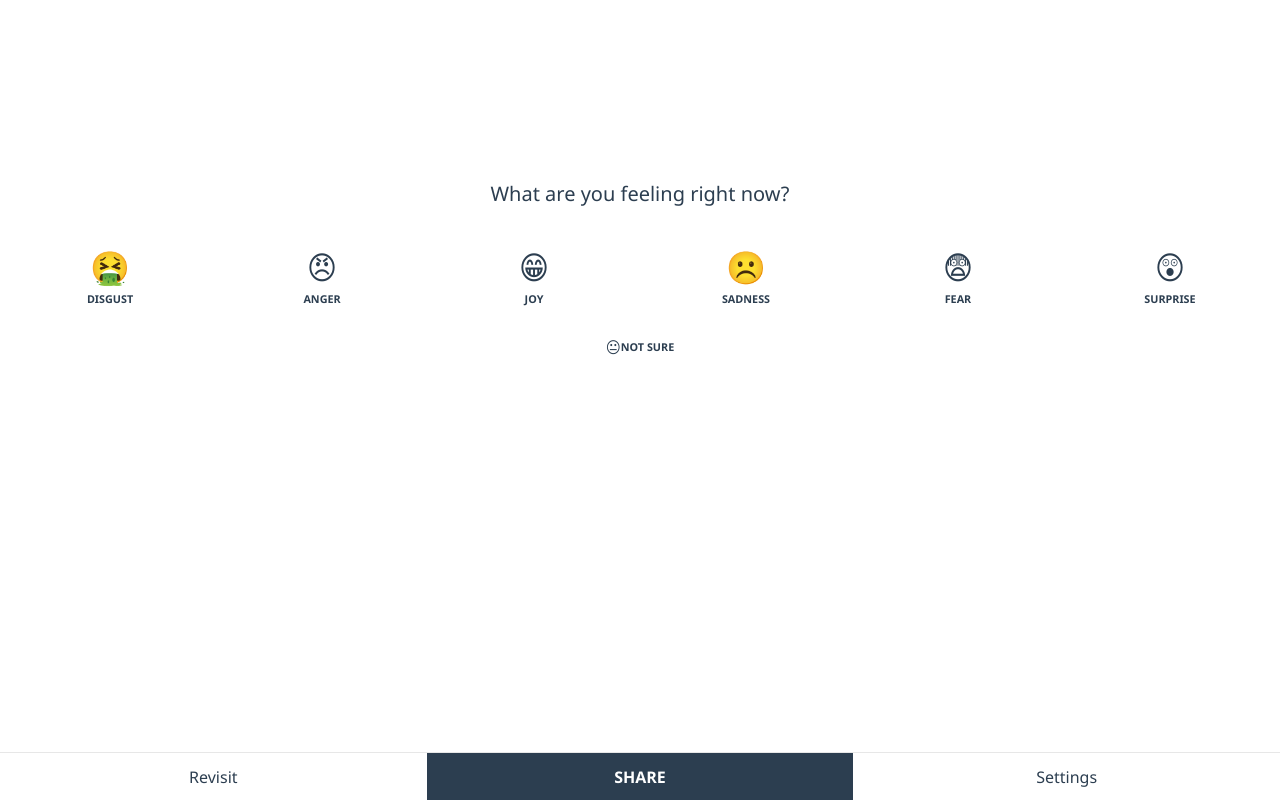
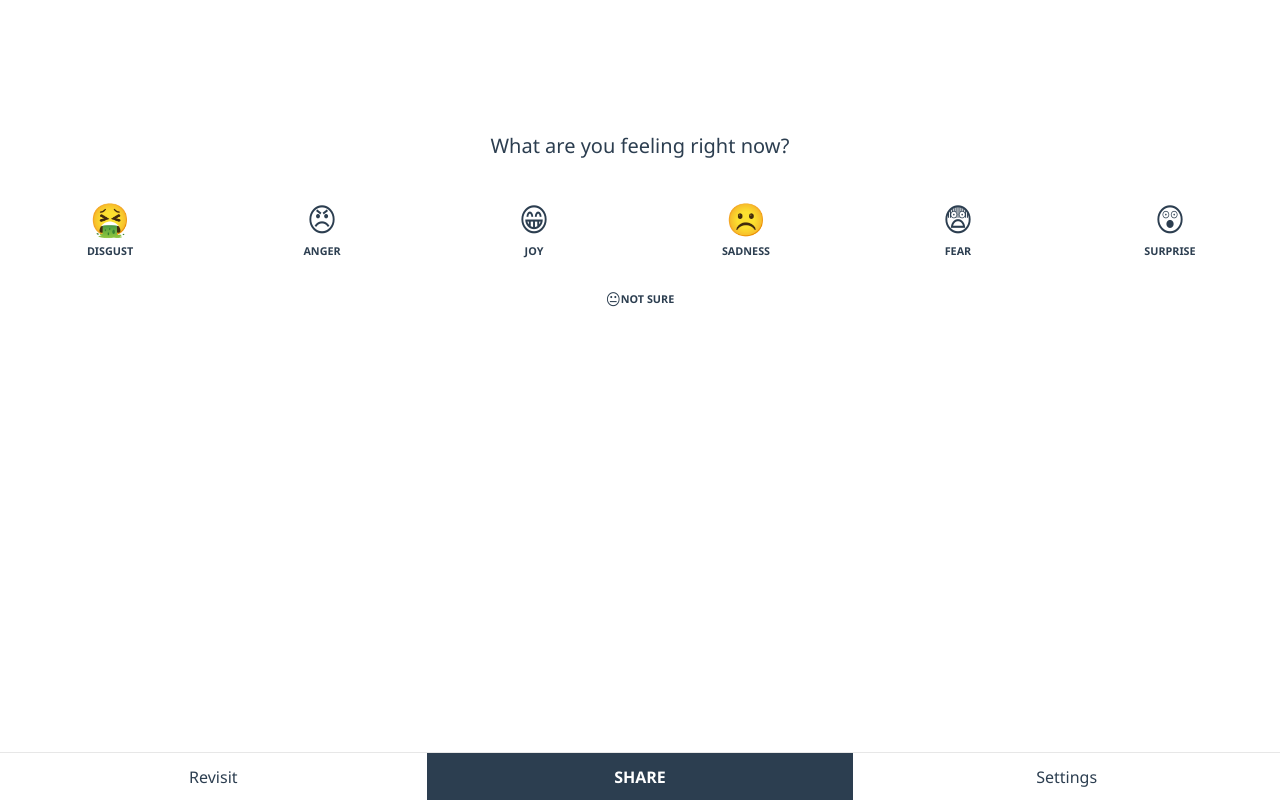
Before and after one commit to marvinisaac/withbloo, a Vue app in the folder ui/: page / in a window 1280 px wide. Built offline with nearby package versions, Linux system fonts and the light colour scheme.

Commit message:
:construction: Remove padding at top of app
Top padding was for previous top nav

```diff
--- a/ui/src/App.vue
+++ b/ui/src/App.vue
@@ -20,7 +20,7 @@
 <style lang="scss">
 .app-container {
     --nav-height: 3rem;
-    padding: var(--nav-height) 0;
+    padding: 0 0 var(--nav-height);
     width: 100%;
     nav {
         background: var(--color-background);
```
